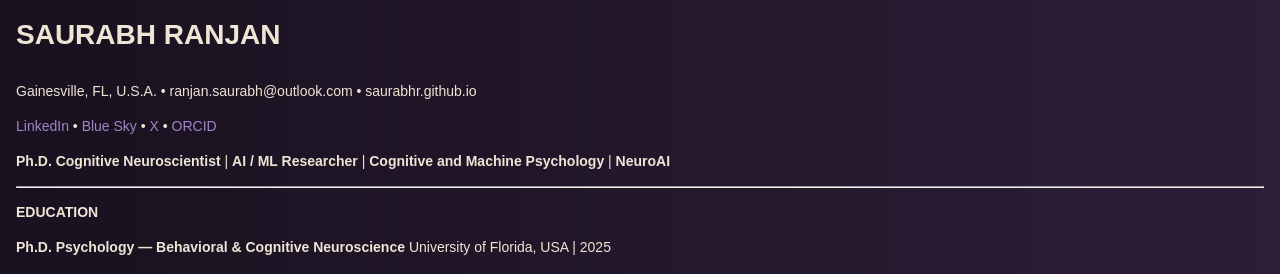
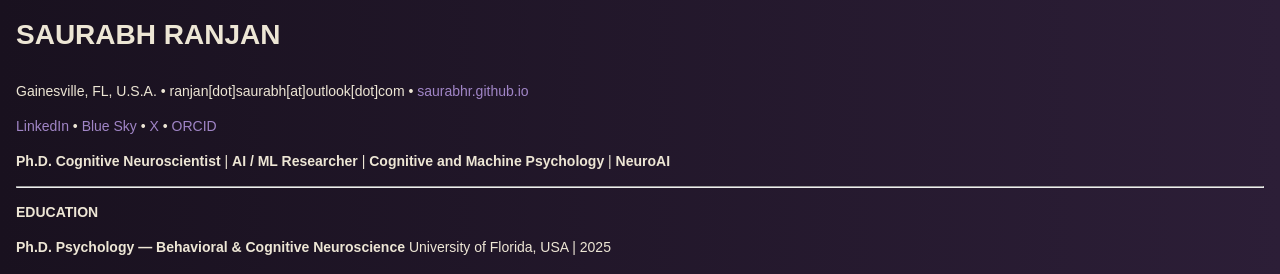
Before and after one commit to saurabhr/saurabhr.github.io, a Jekyll site: the page built from assets/sr_cv.md, in a window 1280 px wide and 900 px high. Shown: the top 274 px of the window. Built offline with Jekyll 4.4.1, drawn with Linux system fonts in a browser that asks for light colours; our own code applies the rules of GitHub Pages for plain Markdown files.

Commit message:
Obfuscate email against scraping, hyperlink website
Replace ranjan.saurabh@outlook.com with the bracket-obfuscated form
and remove the mailto link (defeats the point of obfuscation).
Hyperlink saurabhr.github.io to the live site.

Co-Authored-By: Claude Sonnet 5 <noreply@anthropic.com>

```diff
--- a/assets/sr_cv.md
+++ b/assets/sr_cv.md
@@ -1,7 +1,7 @@
 
 # SAURABH RANJAN
 
-Gainesville, FL, U.S.A.  •  ranjan.saurabh@outlook.com  •  saurabhr.github.io
+Gainesville, FL, U.S.A.  •  ranjan[dot]saurabh[at]outlook[dot]com  •  [saurabhr.github.io](https://saurabhr.github.io)
 
 [LinkedIn](https://www.linkedin.com/in/saurabh-ranjan-440a273a1/)  •  [Blue Sky](https://bsky.app/profile/saurabhr.bsky.social)  •  [X](https://twitter.com/researchingcog)  •  [ORCID](https://orcid.org/0000-0002-7868-7223)
 
```
Also changed, not shown: 1 other file.
